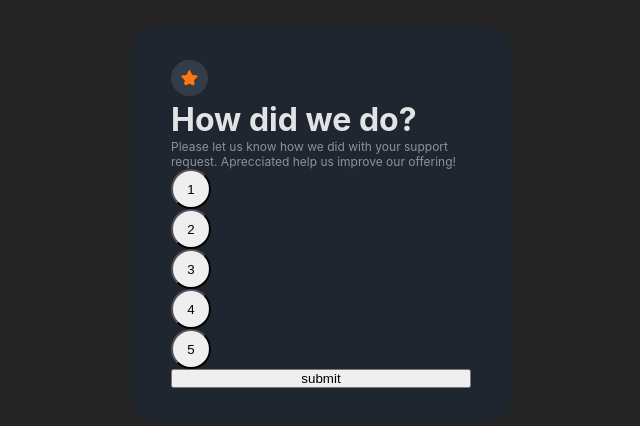
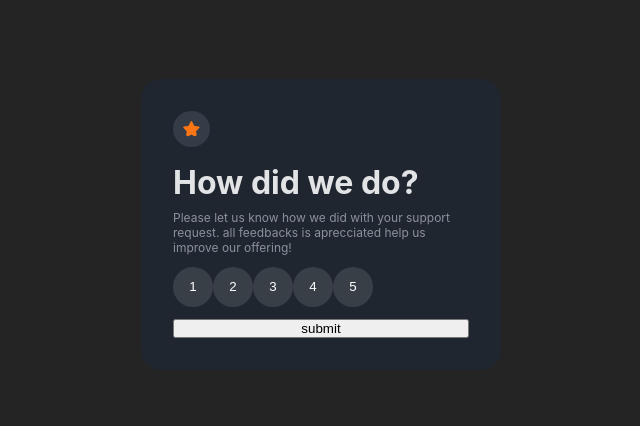
Before and after one commit to JosRafael/Projeto-Rating, a React (Vite) app in the folder projeto/: page / in a window 1280 px wide. Shown: the part 176-602 px from the top of the page, without its empty margins (319-959 px from the left). Built offline with nearby package versions, Linux system fonts and the light colour scheme.

Commit message:
andamento button

```diff
--- a/projeto/src/components/rating-card.module.css
+++ b/projeto/src/components/rating-card.module.css
@@ -1,10 +1,11 @@
 .card{
     background-color: #202630;
-    width: 380px;
-    padding: 2rem 2.5rem;
+    width: 360px;
+    padding: 2rem 2rem;
     border-radius: 20px;
     display: flex;
     flex-direction: column;
+    gap: 0.75rem;
 }
 .star{
     background-color: #333c47;
@@ -19,12 +20,15 @@
     font-size: 12px;
 }
 .button{
+    background-color: #393f47;
+    color: white;
     width: 40px;
     height: 40px;
     align-items: center;
     justify-content: center;
-    border-radius: 50px;
+    border-radius: 50%;
+    border: none;
 }
-.submit{
-
+.text h1{
+    padding-bottom: 0.5rem;
 }
--- a/projeto/src/components/rating-card.tsx
+++ b/projeto/src/components/rating-card.tsx
@@ -5,17 +5,21 @@ export default function RatingCard(){
         <img className={styles.star} src='/icon-star.svg' alt='star'/>
        </div>
 
+       <div className={styles.text}>
         <h1 className={styles.title}>How did we do?</h1>
+        <p className={styles.description}>
+            Please let us know how we did with your support request. all feedbacks is
+            aprecciated help us improve our offering!
+        </p>
+        </div>
 
-        <p className={styles.description}>
-            Please let us know how we did with your support request. Aprecciated help us improve our offering!
-        </p>
-
+        <div>
         <button className={styles.button}>1</button>
         <button className={styles.button}> 2</button>
         <button className={styles.button}>3</button>
         <button className={styles.button}>4</button>
         <button className={styles.button}>5</button>
+        </div>
         <button className={styles.submit}>submit</button>
     </div>
 }
```
